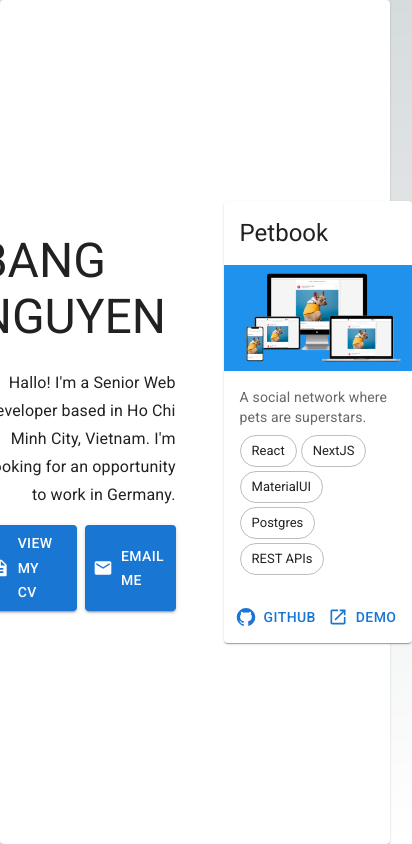
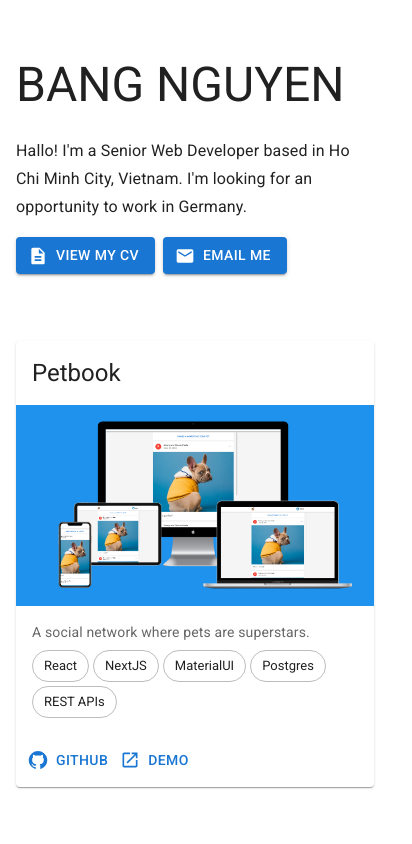
Before and after one commit to bangndnguyen/bangndnguyen.github.io, a Next.js app: page / in a window 390 px wide. Shown: the whole page, 412 px wide, since content can reach past the window. Built offline with nearby package versions, Linux system fonts and the light colour scheme.

Commit message:
responsive UI for mobile

```diff
--- a/src/app/globals.css
+++ b/src/app/globals.css
@@ -18,12 +18,7 @@
 
 body {
   color: rgb(var(--foreground-rgb));
-  background: linear-gradient(
-      to bottom,
-      transparent,
-      rgb(var(--background-end-rgb))
-    )
-    rgb(var(--background-start-rgb));
+  background: rgb(var(--background-end-rgb));
 }
 
 @layer utilities {
--- a/src/app/page.tsx
+++ b/src/app/page.tsx
@@ -1,30 +1,19 @@
 'use client';
 
-import { Avatar, Box, Button, Card, CardActions, CardContent, CardHeader, CardMedia, Chip, Collapse, Container, IconButton, Paper, Typography, useTheme } from "@mui/material";
+import { Box, Button, Card, CardActions, CardContent, CardHeader, CardMedia, Chip, Container, Typography, useTheme } from "@mui/material";
 import DescriptionIcon from '@mui/icons-material/Description';
 import EmailIcon from '@mui/icons-material/Email';
 import GitHubIcon from '@mui/icons-material/GitHub';
 import LaunchIcon from '@mui/icons-material/Launch';
+import Grid from "@mui/material/Unstable_Grid2";
 
 export default function Home() {
   const theme = useTheme();
   return (
-    <Paper>
-      <Container maxWidth='md' sx={{
-        minHeight: '100vh',
-        display: 'flex',
-        flexDirection: 'row',
-        justifyContent: 'center',
-        alignItems: 'center',
-        gap: 6
-      }}>
-        <Box sx={{
-          display: 'flex',
-          flexDirection: 'column',
-          justifyContent: 'center',
-          alignItems: 'end',
-          flex: '2',
-        }}>
+    <Container maxWidth='md'>
+      <Grid container minHeight={'100vh'} alignItems={'center'}
+        columnSpacing={{ sm: 6 }} rowSpacing={{ xs: 6, sm: 0 }} paddingY={6}>
+        <Grid sm={6} justifyContent={{ xs: 'start', sm: 'end' }} alignContent={'center'} container>
           <Typography variant="h3" color={theme.palette.getContrastText(theme.palette.background.paper)}>
             BANG NGUYEN
           </Typography>
@@ -32,7 +21,7 @@ export default function Home() {
             variant="subtitle1"
             color={theme.palette.getContrastText(theme.palette.background.paper)}
             marginTop={3}
-            textAlign={'right'}
+            textAlign={{ xs: 'left', sm: 'right' }}
           >
             Hallo! I&apos;m a Senior Web Developer based in Ho Chi Minh City, Vietnam. I&apos;m looking for an opportunity to work in Germany.
           </Typography>
@@ -53,8 +42,8 @@ export default function Home() {
               Email me
             </Button>
           </Box>
-        </Box>
-        <Box sx={{ flex: 1 }}>
+        </Grid>
+        <Grid sm={6} alignContent={'center'} paddingTop={{ xs: 6, sm: 0 }}>
           <Card sx={{ maxWidth: 400 }}>
             <CardHeader
               title="Petbook"
@@ -86,8 +75,8 @@ export default function Home() {
               </Button>
             </CardActions>
           </Card>
-        </Box>
-      </Container>
-    </Paper>
+        </Grid>
+      </Grid>
+    </Container>
   );
 }
```
